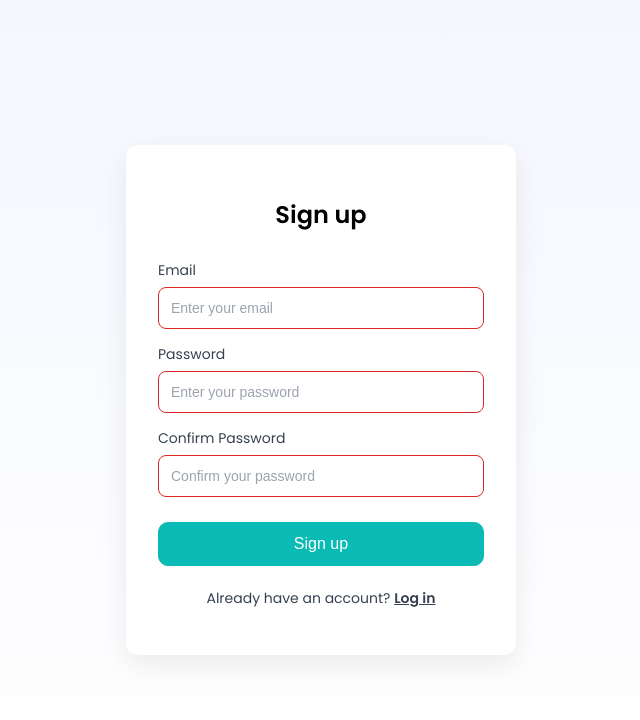
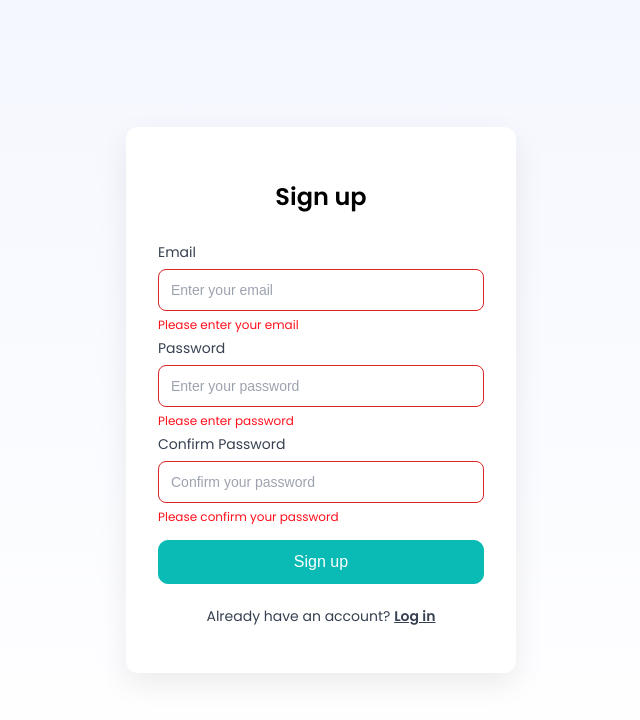
Before and after one commit to ajay-nishad25/react-frontend-todo, a React (Create React App) app: page /signup in a window 1280 px wide. Both pictures are taken after a click on the button "Sign up". Shown: the top 720 px of the page, without its empty margins (319-959 px from the left). Built offline with nearby package versions, Linux system fonts and the light colour scheme.

Commit message:
Add signup logic

```diff
--- a/src/pages/Signup.js
+++ b/src/pages/Signup.js
@@ -3,6 +3,7 @@ import { useDispatch } from "react-redux";
 import { useNavigate } from "react-router-dom";
 import { signUpUser } from "../redux/actions/authAction";
 import "styles/login.css";
+import { getValidEmailCheck } from "utils/getValidEmailCheck";
 
 export default function Signup() {
   const navigate = useNavigate();
@@ -15,9 +16,18 @@ export default function Signup() {
   });
 
   const [formError, setFormError] = useState({
-    email: false,
-    password: false,
-    confirmPassword: false,
+    email: {
+      status: false,
+      message: "",
+    },
+    password: {
+      status: false,
+      message: "",
+    },
+    confirmPassword: {
+      status: false,
+      message: "",
+    },
   });
 
   const [isLoading, setIsLoading] = useState(false);
@@ -43,16 +53,69 @@ export default function Signup() {
   }
 
   function handleSignup() {
+    // valid email
+    const isValidEmail = getValidEmailCheck(signUpFormData.email);
+
+    // valid password
+    const isValidPassword = signUpFormData.password.trim().length >= 8;
+
+    // valid confirm password
+    const isValidConfirmPasswordLength =
+      signUpFormData.confirmPassword.trim().length >= 8;
+
+    // valid confirm password === password
+    const isValidConfirmPassword =
+      signUpFormData.password.trim() === signUpFormData.confirmPassword.trim();
+
     const errors = {
       email: !signUpFormData.email.trim(),
       password: !signUpFormData.password.trim(),
       confirmPassword: !signUpFormData.confirmPassword.trim(),
+
+      email: {
+        status: !signUpFormData.email.trim() || !isValidEmail,
+        message: !signUpFormData.email.trim()
+          ? "Please enter your email"
+          : !isValidEmail
+            ? "Please enter a valid email"
+            : "",
+      },
+      password: {
+        status: !signUpFormData.password.trim() || !isValidPassword,
+        message: !signUpFormData.password.trim()
+          ? "Please enter password"
+          : !isValidPassword
+            ? "Password must be at least 8 characters"
+            : "",
+      },
+      confirmPassword: {
+        status:
+          !signUpFormData.confirmPassword.trim() ||
+          !isValidConfirmPassword ||
+          !isValidConfirmPasswordLength,
+        message: !signUpFormData.confirmPassword.trim()
+          ? "Please confirm your password"
+          : !isValidConfirmPasswordLength
+            ? "Confirm password must be at least 8 characters"
+            : !isValidConfirmPassword
+              ? "Confirm password does not match"
+              : "",
+      },
     };
 
     setFormError(errors);
 
     // stop if any field is invalid
-    if (errors.email || errors.password || errors.confirmPassword) {
+    const isAnyFieldInvalid =
+      errors.email.status ||
+      errors.password.status ||
+      errors.confirmPassword.status ||
+      !isValidEmail ||
+      !isValidPassword ||
+      !isValidConfirmPassword ||
+      !isValidConfirmPasswordLength;
+
+    if (isAnyFieldInvalid) {
       return;
     }
 
@@ -95,6 +158,20 @@ export default function Signup() {
       password: "",
       confirmPassword: "",
     });
+    setFormError({
+      email: {
+        status: false,
+        message: "",
+      },
+      password: {
+        status: false,
+        message: "",
+      },
+      confirmPassword: {
+        status: false,
+        message: "",
+      },
+    });
     navigate("/login");
   }
 
@@ -116,8 +193,17 @@ export default function Signup() {
               placeholder="Enter your email"
               value={signUpFormData?.email}
               onChange={handleOnChange}
-              className={formError.email ? "input-error" : ""}
+              className={formError.email.status ? "input-error" : ""}
             />
+            <div className="error-slot">
+              <span
+                className={`input-error-message ${
+                  formError.email.status ? "visible" : ""
+                }`}
+              >
+                {formError.email.message}
+              </span>
+            </div>
           </div>
 
           <div className="form-group">
@@ -128,8 +214,17 @@ export default function Signup() {
               placeholder="Enter your password"
               value={signUpFormData?.password}
               onChange={handleOnChange}
-              className={formError.password ? "input-error" : ""}
+              className={formError.password.status ? "input-error" : ""}
             />
+            <div className="error-slot">
+              <span
+                className={`input-error-message ${
+                  formError.password.status ? "visible" : ""
+                }`}
+              >
+                {formError.password.message}
+              </span>
+            </div>
           </div>
 
           <div className="form-group">
@@ -140,8 +235,17 @@ export default function Signup() {
               placeholder="Confirm your password"
               value={signUpFormData?.confirmPassword}
               onChange={handleOnChange}
-              className={formError.confirmPassword ? "input-error" : ""}
+              className={formError.confirmPassword.status ? "input-error" : ""}
             />
+            <div className="error-slot">
+              <span
+                className={`input-error-message ${
+                  formError.confirmPassword.status ? "visible" : ""
+                }`}
+              >
+                {formError.confirmPassword.message}
+              </span>
+            </div>
           </div>
 
           <button className="login-button" onClick={handleSignup}>
--- a/src/styles/login.css
+++ b/src/styles/login.css
@@ -187,7 +187,7 @@
 }
 
 .error-slot {
-    height: 16px;
+    height: 12px;
 }
 
 .input-error-message {
```
